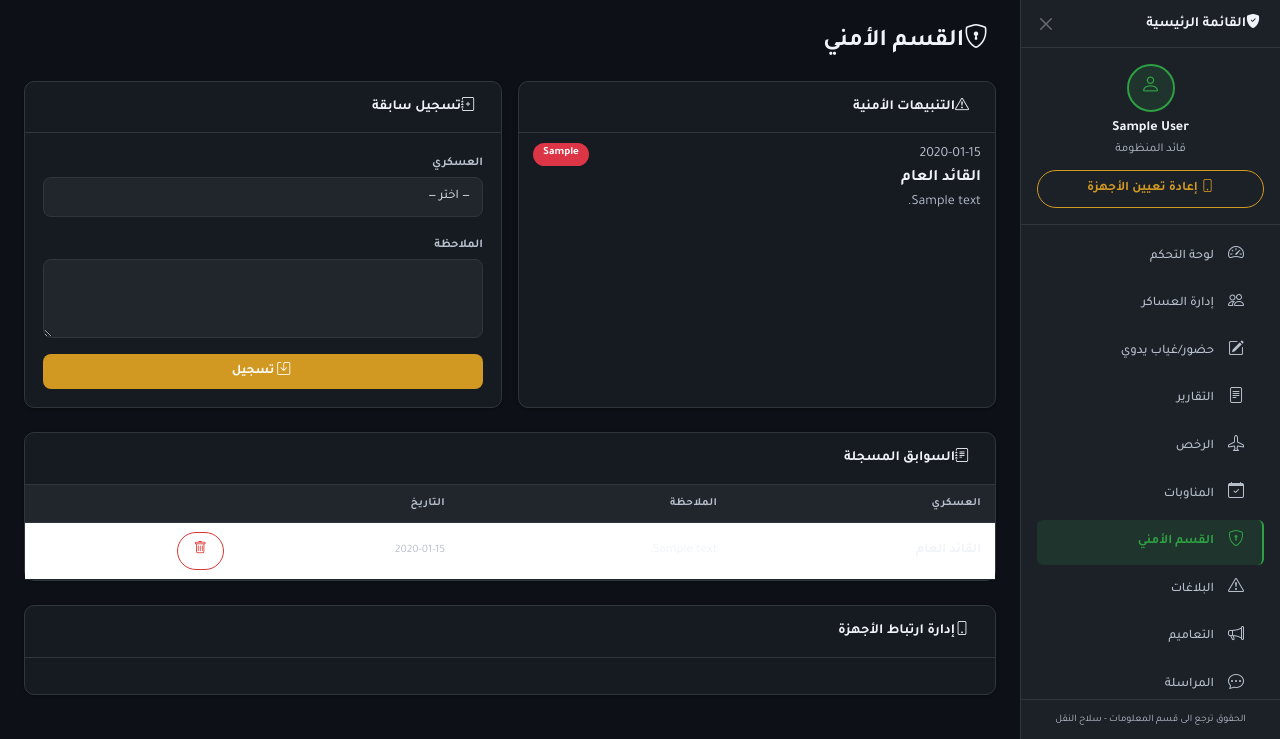
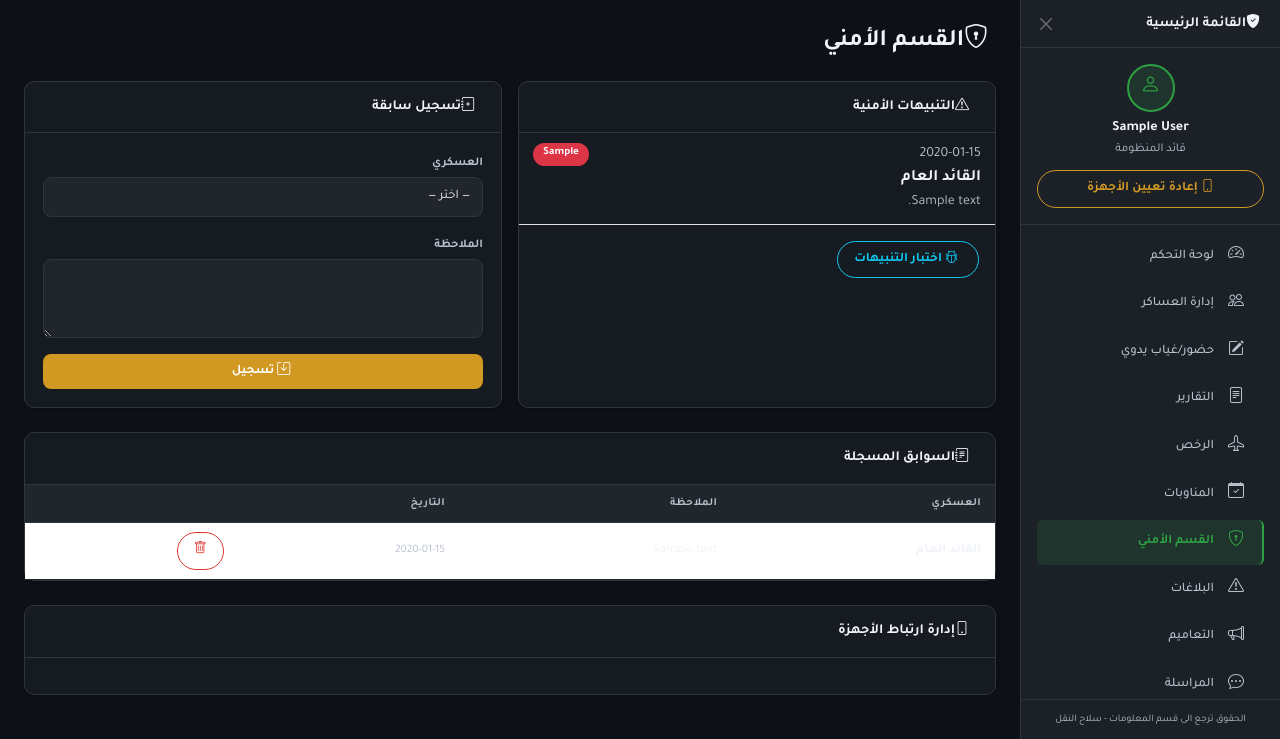
Before and after one commit to AXZksa/military-system, a Flask app: page /admin/security in a window 1280 px wide. Shown: the part 60-799 px from the top of the page. Run offline with Flask 3, Linux system fonts and the light colour scheme; the visitor is signed in with stand-in values (Sample User, id 1); data comes from the database, SQL or seed files in the repository; tables that the repository leaves empty hold one stand-in row (values such as "Sample post"); some libraries are stand-ins or nearby versions.

Commit message:
إضافة زر اختبار التنبيهات الأمنية في صفحة الأمن

```diff
--- a/app.py
+++ b/app.py
@@ -486,6 +486,18 @@ def admin_dismiss_alert(aid):
     flash('تم حذف التنبيه', 'success')
     return redirect(url_for('admin_security'))
 
+@app.route('/admin/security/test-alert', methods=['POST'])
+@admin_required
+def admin_test_alert():
+    if request.form.get('_csrf', '') != session.get('csrf_token', ''):
+        flash('خطأ في التحقق', 'danger'); return redirect(url_for('admin_security'))
+    add_security_alert(session['user_id'], 'اختبار', 'تم إنشاء هذا التنبيه يدوياً للتأكد من عمل النظام.')
+    admins = get_admin_ids()
+    for (aid,) in admins:
+        push_notif(aid, '✅ اختبار: نظام التنبيهات الأمنية يعمل بشكل صحيح')
+    flash('✅ تم إنشاء تنبيه اختباري', 'success')
+    return redirect(url_for('admin_security'))
+
 @app.route('/admin/circulars')
 @admin_required
 def admin_circulars():
--- a/templates/admin/security.html
+++ b/templates/admin/security.html
@@ -22,6 +22,12 @@
                     {% endfor %}
                 </div>
                 {% else %}<p class="text-muted p-3 mb-0">✅ لا توجد تنبيهات أمنية.</p>{% endif %}
+                <div class="p-3 border-top">
+                    <form method="POST" action="{{ url_for('admin_test_alert') }}" class="d-inline">
+                        <input type="hidden" name="_csrf" value="{{ csrf_token() }}">
+                        <button class="btn btn-sm btn-outline-info rounded-pill"><i class="bi bi-bug ms-1"></i> اختبار التنبيهات</button>
+                    </form>
+                </div>
             </div>
         </div>
     </div>
```
